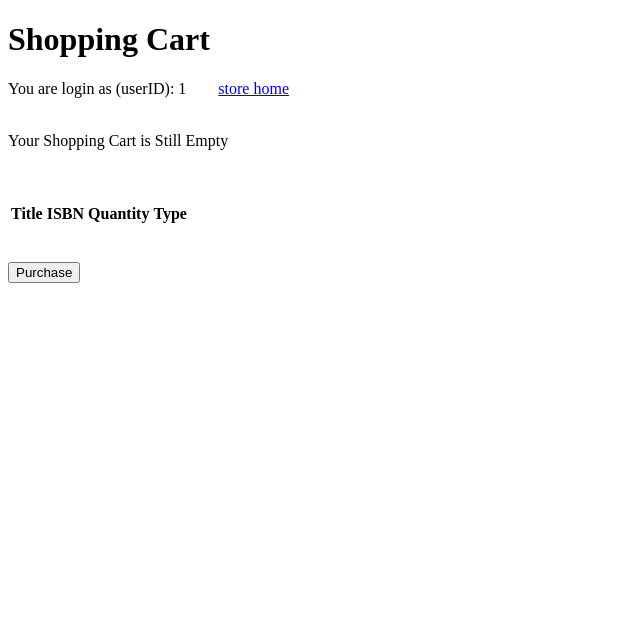
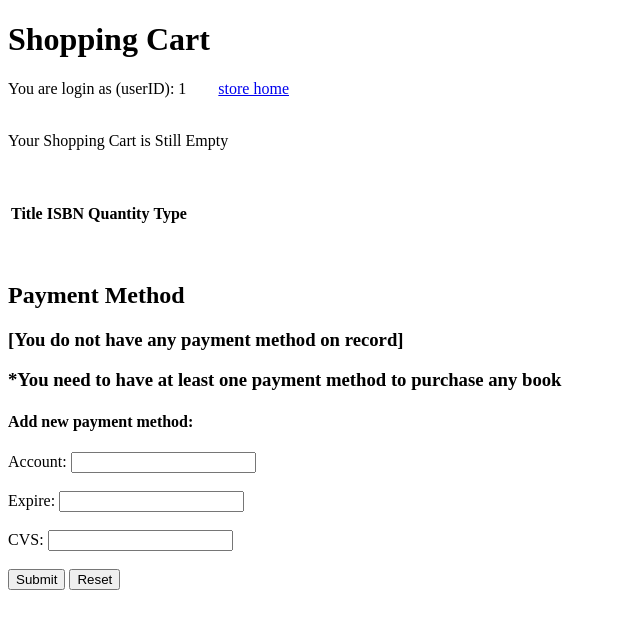
Before and after one commit to LonelyPorter/OnlineBookstore, a PHP site: page /cart.php in a window 1280 px wide. Shown: the top 629 px of the page, without its empty margins (0-640 px from the left). Run offline with PHP 8.4, Linux system fonts and the light colour scheme; the visitor is signed in with stand-in values (Sample User, id 1); data comes from the database, SQL or seed files in the repository; lists and menus that the app fills with data are empty.

Commit message:
Added Payment Method

```diff
--- a/cart.php
+++ b/cart.php
@@ -1,6 +1,7 @@
 <?php
   session_start();
-  function generateOrder() {
+  function generateOrder()
+  {
       $characters = 'ABCDEFGHIJKLMNOPQRSTUVWXYZ';
       $numbers = '0123456789';
       $orderNumber = '';
@@ -40,7 +41,7 @@
         echo "<br><br>";
     }
 
-    // insert book into incart
+    // insert book into incart (after hitting order/reorder button)
     if (!empty($_POST['ISBN'])) {
         $isbn = $_POST['ISBN'];
         $time = date("Y-m-d");
@@ -106,12 +107,22 @@
             $stmt->bind_param('sis', $isbn, $cartID, $order);
             $stmt->execute();
         }
-
-
     }
 
     // after hit purchase
-    if(!empty($_POST['purchase'])) {
+    if (!empty($_POST['purchase'])) {
+        /* Check for address exists */
+        $query = "SELECT address FROM Customers
+                WHERE userID = ?;";
+        $stmt = $mydb->prepare($query);
+        $stmt->bind_param('i', $_SESSION['id']);
+        $stmt->execute();
+        $stmt->bind_result($address);
+        $stmt->fetch();
+        $stmt->close();
+
+        // if address exists
+        if (!empty($address)) {
             // add to in order
             $query = "INSERT INTO inorder(ISBN, orderNumber, quantity)
                   SELECT incart.ISBN, shoppingcart.orderNumber, incart.quantity FROM incart, shoppingcart
@@ -140,6 +151,31 @@
             $stmt = $mydb->prepare($query);
             $stmt->bind_param('i', $_SESSION['id']);
             $stmt->execute();
+        } else { # if address not exists
+            echo "<h3>Warning: You need to have a valid address to be able to purchase.</h3>";
+        }
+    }
+
+    // if hit delete
+    if (!empty($_POST['delete'])) {
+        /* Prepare */
+        $isbn = $_POST['delete'];
+
+        /* Start transaction */
+        $mydb->begin_transaction();
+        try {
+            // First, remove from incart
+            $query = "DELETE FROM inCart WHERE ISBN = ?;";
+            $stmt = $mydb->prepare($query);
+            $stmt->bind_param('s', $isbn);
+            $stmt->execute();
+
+            $mydb->commit();
+        } catch (\Exception $e) {
+            $mydb->rollback();
+
+            echo "Something Went Wrong. Please Contact administrator!";
+        }
     }
 
     // display shopping cart
@@ -158,6 +194,7 @@
     <th>ISBN</th>
     <th>Quantity</th>
     <th>Type</th>
+    <th></th>
     </tr>
     </thead>";
 
@@ -173,6 +210,9 @@
             echo "<td>&emsp;".$row['ISBN']."&emsp;</td>";
             echo "<td>&emsp;".$row['quantity']."&emsp;</td>";
             echo "<td>&emsp;".$row['type']."&emsp;</td>";
+            echo '<td><form action="" method="post">';
+            echo '<button type="submit" name="delete" value="'.$row['ISBN'].'">Delete</button>';
+            echo '</form></td>';
             echo "</tr>";
         }
     }
@@ -180,21 +220,104 @@
     echo "</table>";
 
     // display Bought message
-    if(!empty($_POST['purchase']) && mysqli_num_rows($result) == 0) {
+    if (!empty($_POST['purchase']) && mysqli_num_rows($result) == 0) {
         echo "<h2>Bought!</h2>";
     }
+    ?>
+    <br><br>
 
+    <!-- Purchase -->
+    <h2>Payment Method</h2>
+
+    <?php
+      if (!empty($_POST['add'])) {
+          /* Add new payment if submit form add */
+          $id = $_SESSION['id'];
+          $account = $_POST['account'];
+          $exp = $_POST['expire'];
+          $cvs = $_POST['cvs'];
+
+          $mydb->begin_transaction();
+          try {
+              $query = "INSERT INTO Payment(userID, Account, expire, cvs)
+          VALUES(?, ?, ?, ?);";
+              $stmt = $mydb->prepare($query);
+              $stmt->bind_param('issi', $id, $account, $exp, $cvs);
+              $stmt->execute();
+
+              $mydb->commit();
+          } catch (\Exception $e) {
+              $mydb->rollback();
+              echo "Add payment method failed. Please Contact administrator!";
+          }
+      }
+
+      /* Query for searching user payment */
+      $query = "SELECT * FROM payment WHERE userID = ?;";
+      $stmt = $mydb->prepare($query);
+      $stmt->bind_param('i', $_SESSION['id']);
+      $stmt->execute();
+      $result = $stmt->get_result();
+
+      if (mysqli_num_rows($result) == 0) {
+          echo "<h3>[You do not have any payment method on record]</h3>";
+          echo "<h3>*You need to have at least one payment method to purchase any book</h3>";
+      } else {
+          // table title
+          echo "<table>
+        <thead>
+        <tr>
+        <th>Account</th>
+        <th>Expire</th>
+        <th></th>
+        </tr>
+        </thead>";
+
+          // table body
+          echo "<tbody>";
+          echo '<form action="" method="post">';
+          while ($row = mysqli_fetch_array($result, MYSQLI_ASSOC)) {
+              echo "<tr>";
+              echo "<td>&emsp;".$row['Account']."&emsp;</td>";
+              echo "<td>".$row['expire']."</td>";
+              echo '<td>&emsp;<input type="radio" name="payment" value="'.$row['Account'].'" required/></td>';
+              echo "</tr>";
+          }
+          echo "</tbody></table>";
+          echo "<br>";
+          echo '<input type="submit" name="purchase" value="Purchase">
+            </form>';
+      }
+     ?>
+
+     <h4>Add new payment method:</h4>
+     <form class="" action="" method="post">
+       <!-- Account -->
+       <div class="">
+         <label>Account: </label>
+         <input type="text" name="account" required/>
+         <br><br>
+       </div>
+       <!-- Expire Date-->
+       <div class="">
+         <label>Expire: </label>
+         <input type="text" name="expire" required/>
+         <br><br>
+       </div>
+       <!-- CVS -->
+       <div class="">
+         <label>CVS: </label>
+         <input type="text" name="cvs" required/>
+         <br><br>
+       </div>
+       <input type="submit" name="add" value="Submit">
+       <input type="reset" value="Reset">
+     </form>
+
+    <?php
       // close database connection
       $result->free();
       $mydb->close();
-
      ?>
-
-    <br><br>
-
-    <!-- Purchase -->
-    <form action="" method="post">
-      <input type="submit" name="purchase" value="Purchase">
-    </form>
   </body>
 </html>
```
Lines whose indentation alone changed are shown as unchanged.
